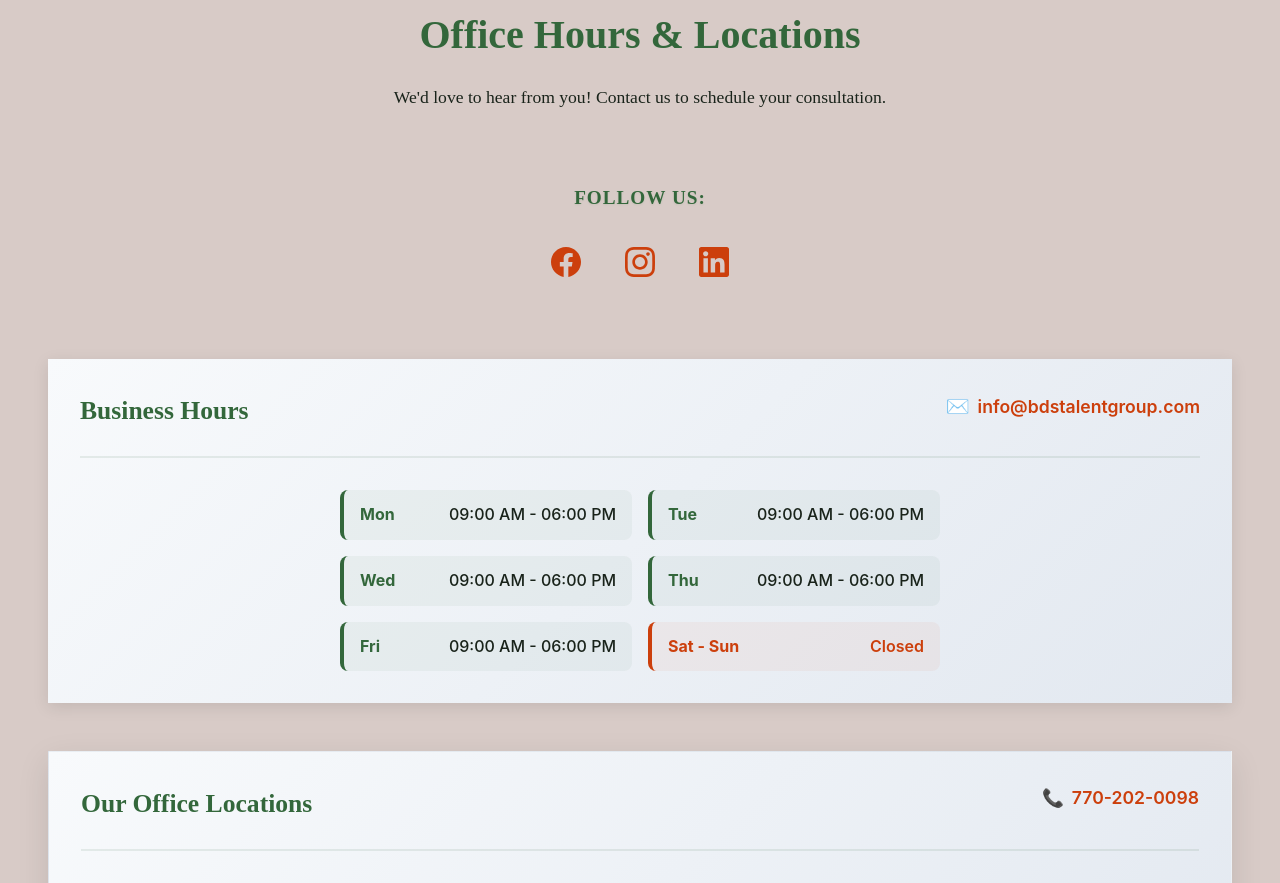
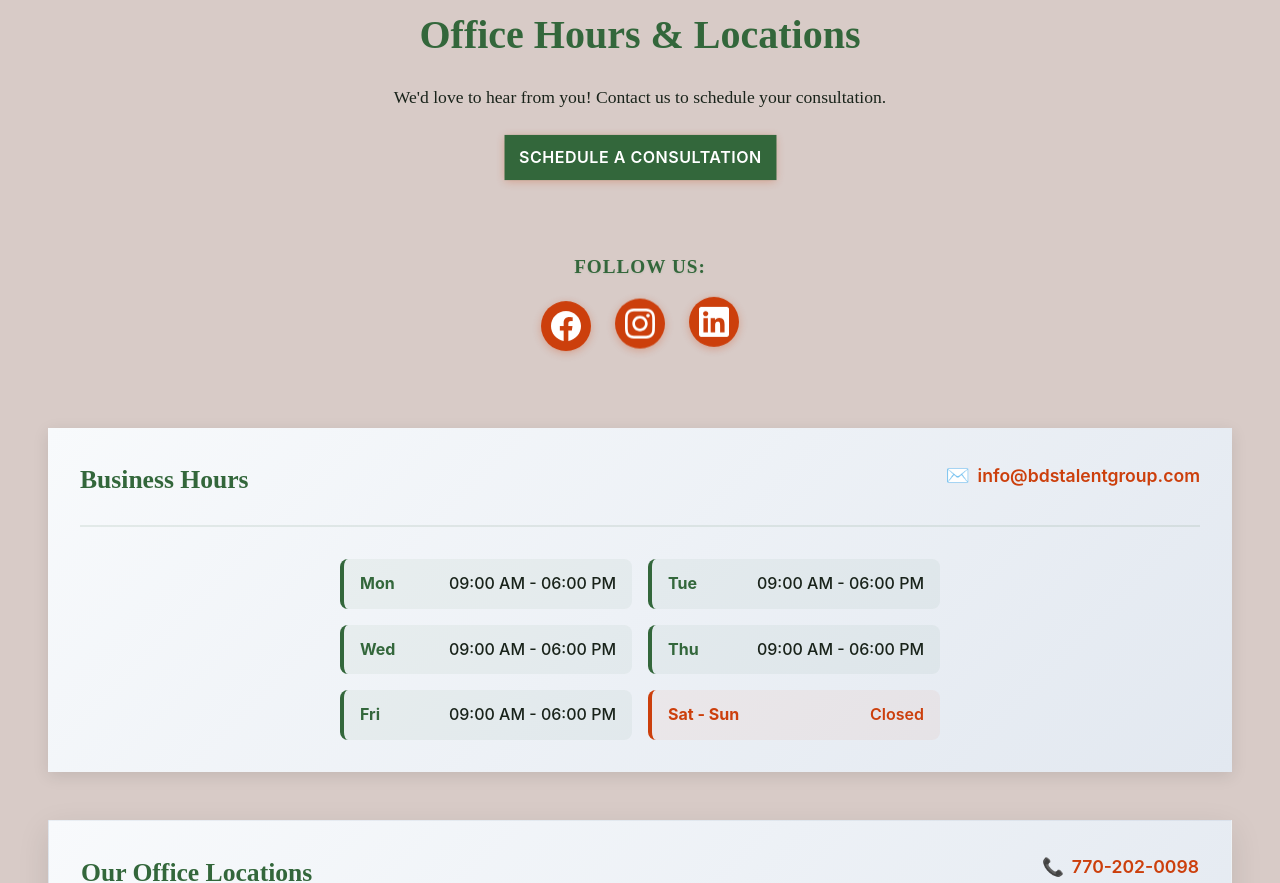
Before and after one commit to CartezDew/bdsfrontend, a React (Vite) app: page / in a window 1280 px wide. Shown: the part 3340-4223 px from the top of the page. Built offline with nearby package versions, Linux system fonts and the light colour scheme.

Commit message:
updated button animations

```diff
--- a/src/components/Navbar.jsx
+++ b/src/components/Navbar.jsx
@@ -64,8 +64,8 @@ const Navbar = ({ customConfig }) => {
 
                 {/* icon section */}
                 <div className="icon-section">
-                    <button className="schedule-consultation-button">
-                        Schedule a Consultation
+                    <button className="get-started-btn">
+                        Get Started
                     </button>
                 </div>
 
--- a/src/components/OfficeHoursLocations.jsx
+++ b/src/components/OfficeHoursLocations.jsx
@@ -108,6 +108,7 @@ const OfficeHoursLocations = () => {
         <div className={`section-header ${animationsTriggered.header ? 'animate-header' : ''}`} ref={headerRef} data-animate="header">
           <h2 className={`section-title ${animationsTriggered.title ? 'animate-title' : ''}`} ref={titleRef} data-animate="title">Office Hours & Locations</h2>
           <p className={`section-subtitle ${animationsTriggered.subtitle ? 'animate-subtitle' : ''}`} ref={subtitleRef} data-animate="subtitle">We'd love to hear from you! Contact us to schedule your consultation.</p>
+          <button className="schedule-consultation-btn">Schedule a Consultation</button>
         </div>
 
         {/* Social Media Section */}
--- a/src/styles/navbar.css
+++ b/src/styles/navbar.css
@@ -79,19 +79,47 @@
   }
 
 
-  .schedule-consultation-button {
-    background-color: #33673B; /* hunter-green */
-    color: white;
+  .get-started-btn {
+    background-color: var(--color-hunter-green); /* hunter-green */
+    color: var(--color-timberwolf);
     padding: 0.5rem 0.75rem;
-    border-radius: 0.5rem;
     border: none;
-    font-size: 0.875rem;
+    font-size: 0.8rem;
+    font-weight: 700;
     cursor: pointer;
     transition: background-color 0.2s ease;
+    position: relative;
+    overflow: hidden;
   }
 
-  .schedule-consultation-button:hover {
-    background-color: #059669; /* green-700 */
+  .get-started-btn:hover {
+    background-color: var(--color-golden-brown); /* green-700 */
+  }
+
+  /* Get Started button animation - moving sharpness effect */
+  .get-started-btn::before {
+    content: '';
+    position: absolute;
+    top: 0;
+    left: -100%;
+    width: 100%;
+    height: 100%;
+    background: linear-gradient(
+      90deg,
+      transparent,
+      rgba(255, 255, 255, 0.2),
+      transparent
+    );
+    animation: movingSharpness 3s infinite;
+  }
+
+  @keyframes movingSharpness {
+    0% {
+      left: -100%;
+    }
+    100% {
+      left: 100%;
+    }
   }
 
   /* Mobile Menu Section */
--- a/src/styles/officeHoursLocations.css
+++ b/src/styles/officeHoursLocations.css
@@ -29,8 +29,35 @@
   font-size: 1.1rem;
   color: var(--color-eerie-black);
   font-weight: 400;
-  margin: 0;
+  margin: 0 0 1.5rem 0;
   line-height: 1.6;
+}
+
+.schedule-consultation-btn {
+  background: var(--color-hunter-green);
+  color: white;
+  border: none;
+  padding: 0.6rem 0.9rem;
+  font-size: 1rem;
+  font-weight: 600;
+  cursor: pointer;
+  transition: transform 0.15s ease, opacity 0.15s ease, background-color 0.2s ease, color 0.2s ease;
+  box-shadow: 0 2px 8px rgba(204, 63, 12, 0.3);
+  text-transform: uppercase;
+  letter-spacing: 0.5px;
+  animation: subtle-pulse 3s ease-in-out infinite;
+}
+
+
+.schedule-consultation-btn:hover {
+  background: var(--color-golden-brown);
+  transform: translateY(-1px) scale(1.02);
+  box-shadow: 0 4px 15px rgba(204, 63, 12, 0.4);
+}
+
+.schedule-consultation-btn:active {
+  transform: translateY(0);
+  box-shadow: 0 2px 8px rgba(204, 63, 12, 0.3);
 }
 
 /* Office Hours Section */
@@ -432,10 +459,24 @@
   height: 50px;
   border-radius: 50%;
 
-  color: var(--color-sinopia);
+  background: var(--color-sinopia);
+  color: white;
   text-decoration: none;
   transition: all 0.3s ease;
+  box-shadow: 0 2px 8px rgba(204, 63, 12, 0.3);
+  animation: bounce 4s ease-in-out infinite;
+}
 
+.social-icon.facebook {
+  animation-delay: 0s;
+}
+
+.social-icon.instagram {
+  animation-delay: 0.7s;
+}
+
+.social-icon.linkedin {
+  animation-delay: 1s;
 }
 
 .social-icon:hover {
@@ -500,3 +541,28 @@
     font-size: 1rem;
   }
 }
+
+/* Bounce Animation Keyframes */
+@keyframes bounce {
+  0%, 20%, 50%, 80%, 100% {
+    transform: translateY(0);
+  }
+  40% {
+    transform: translateY(-10px);
+  }
+  60% {
+    transform: translateY(-5px);
+  }
+}
+
+/* Subtle Pulse Animation Keyframes */
+@keyframes subtle-pulse {
+  0%, 100% {
+    transform: scale(1);
+    box-shadow: 0 2px 8px rgba(204, 63, 12, 0.3);
+  }
+  50% {
+    transform: scale(1.02);
+    box-shadow: 0 4px 12px rgba(204, 63, 12, 0.4);
+  }
+}
```
